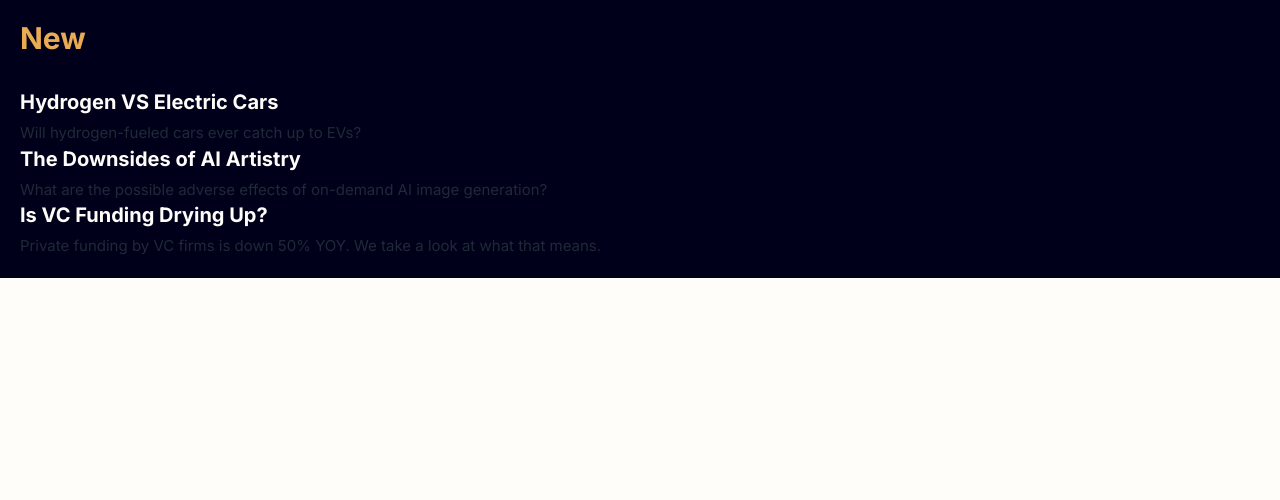
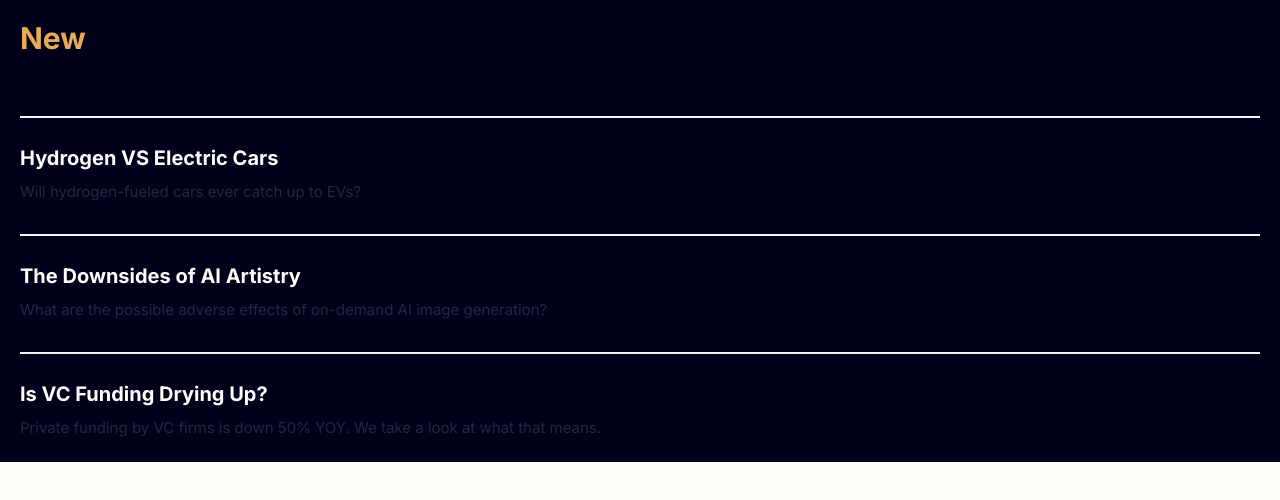
Before and after one commit to chungvuiloong/news-landing-page, a Next.js app: page / in a window 1280 px wide. Shown: the top 500 px of the page. Built offline with nearby package versions, Linux system fonts and the light colour scheme.

Commit message:
Increased line height of paragraph.

```diff
--- a/src/components/NewNews.tsx
+++ b/src/components/NewNews.tsx
@@ -28,8 +28,9 @@ const NewNews = () => {
                 {
                     news_data.map((data, i) =>
                     <div key={i} className='flex flex-col gap-1.5'>
+                        {<hr className='mt-7 mb-5 h-0.5 border-t-0 bg-neutral-100 opacity-100' />}
                         <h3 className='text-Off-white text-xl font-bold'>{data.heading}</h3>
-                        <p className='text-[15px]'>{data.paragraph}</p>
+                        <p className='text-[15px] leading-7'>{data.paragraph}</p>
                     </div>
                 )}
             </div>
```
